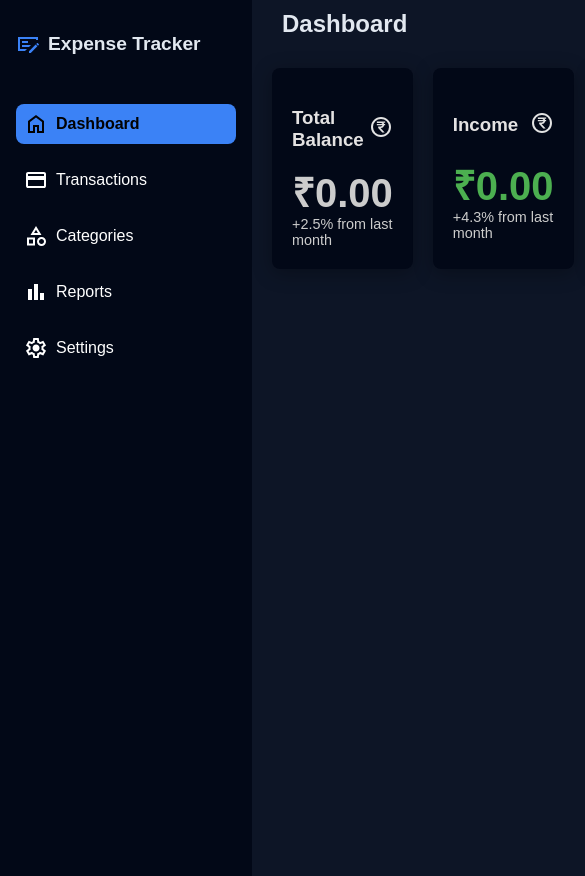
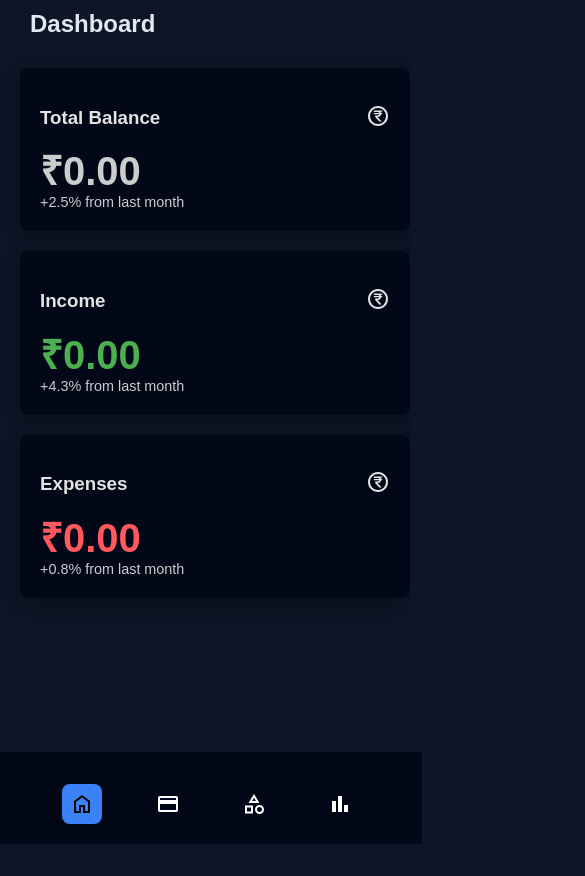
Before and after one commit to Shubhajeetgithub/Expense-tracker, a React (Vite) app in the folder frontend/: page / in a window 390 px wide. Shown: the top 876 px of the page, 585 px wide, since content can reach past the window. After the commit the page ends 844 px from the top, so only its background shows below. Built offline with nearby package versions, Linux system fonts and the light colour scheme.

Commit message:
Fixed mobile layout

```diff
--- a/frontend/src/components/Sidebar.css
+++ b/frontend/src/components/Sidebar.css
@@ -54,3 +54,28 @@
   transition: fill 0.3s ease;
   transition: font-weight 0.3s ease;
 }
+
+/* mobile layout */
+@media(max-width: 800px) {
+  .sidebar {
+    height: 60px;
+    width: 100%;
+    position: fixed;
+    bottom: 0;
+    z-index: 100;
+    h2 {
+      display: none;
+    }
+    nav ul .nav-link li .text{
+      display: none;
+    }
+    ul {
+      display: flex;
+      justify-content: space-evenly;
+      align-items: center;
+    }
+    nav ul .nav-link li svg {
+      margin-right: 0;
+    }
+  }
+}
--- a/frontend/src/components/Sidebar.tsx
+++ b/frontend/src/components/Sidebar.tsx
@@ -13,27 +13,24 @@ export default function Sidebar() {
                     <NavLink to="/" className={({isActive}) => isActive ? 'nav-link active' : 'nav-link'}>
                     <li>
                         <svg xmlns="http://www.w3.org/2000/svg" height="24px" viewBox="0 -960 960 960" width="24px" fill="#e3e3e3"><path d="M240-200h120v-240h240v240h120v-360L480-740 240-560v360Zm-80 80v-480l320-240 320 240v480H520v-240h-80v240H160Zm320-350Z"/></svg>
-                        Dashboard
+                        <div className="text">Dashboard</div>
                     </li>
                     </NavLink>
                     <NavLink to="/transactions" className={({isActive}) => isActive ? 'nav-link active' : 'nav-link'}>
                     <li><svg xmlns="http://www.w3.org/2000/svg" height="24px" viewBox="0 -960 960 960" width="24px" fill="#e3e3e3"><path d="M880-720v480q0 33-23.5 56.5T800-160H160q-33 0-56.5-23.5T80-240v-480q0-33 23.5-56.5T160-800h640q33 0 56.5 23.5T880-720Zm-720 80h640v-80H160v80Zm0 160v240h640v-240H160Zm0 240v-480 480Z"/></svg>
-                        Transactions
+                        <div className="text">Transactions</div>
                     </li>
                     </NavLink>
                     <NavLink to="/categories" className={({isActive}) => isActive ? 'nav-link active' : 'nav-link'}>
                     <li><svg xmlns="http://www.w3.org/2000/svg" height="24px" viewBox="0 -960 960 960" width="24px" fill="#e3e3e3"><path d="m260-520 220-360 220 360H260ZM700-80q-75 0-127.5-52.5T520-260q0-75 52.5-127.5T700-440q75 0 127.5 52.5T880-260q0 75-52.5 127.5T700-80Zm-580-20v-320h320v320H120Zm580-60q42 0 71-29t29-71q0-42-29-71t-71-29q-42 0-71 29t-29 71q0 42 29 71t71 29Zm-500-20h160v-160H200v160Zm202-420h156l-78-126-78 126Zm78 0ZM360-340Zm340 80Z"/></svg>
-                        Categories
+                        <div className="text">Categories</div>
                     </li>
                     </NavLink>
                     <NavLink to="/reports" className={({isActive}) => isActive ? 'nav-link active' : 'nav-link'}>
                     <li><svg xmlns="http://www.w3.org/2000/svg" height="24px" viewBox="0 -960 960 960" width="24px" fill="#e3e3e3"><path d="M640-160v-280h160v280H640Zm-240 0v-640h160v640H400Zm-240 0v-440h160v440H160Z"/></svg>
-                        Reports
+                        <div className="text">Reports</div>
                     </li>
                     </NavLink>
-                    <li><svg xmlns="http://www.w3.org/2000/svg" height="24px" viewBox="0 -960 960 960" width="24px" fill="#e3e3e3"><path d="m370-80-16-128q-13-5-24.5-12T307-235l-119 50L78-375l103-78q-1-7-1-13.5v-27q0-6.5 1-13.5L78-585l110-190 119 50q11-8 23-15t24-12l16-128h220l16 128q13 5 24.5 12t22.5 15l119-50 110 190-103 78q1 7 1 13.5v27q0 6.5-2 13.5l103 78-110 190-118-50q-11 8-23 15t-24 12L590-80H370Zm70-80h79l14-106q31-8 57.5-23.5T639-327l99 41 39-68-86-65q5-14 7-29.5t2-31.5q0-16-2-31.5t-7-29.5l86-65-39-68-99 42q-22-23-48.5-38.5T533-694l-13-106h-79l-14 106q-31 8-57.5 23.5T321-633l-99-41-39 68 86 64q-5 15-7 30t-2 32q0 16 2 31t7 30l-86 65 39 68 99-42q22 23 48.5 38.5T427-266l13 106Zm42-180q58 0 99-41t41-99q0-58-41-99t-99-41q-59 0-99.5 41T342-480q0 58 40.5 99t99.5 41Zm-2-140Z"/></svg>
-                        Settings
-                    </li>
                 </ul>
             </nav>
         </aside>
--- a/frontend/src/pages/Dashboard.css
+++ b/frontend/src/pages/Dashboard.css
@@ -11,3 +11,8 @@
   padding: 20px;
   gap: 20px;
 }
+@media(max-width: 800px) {
+  .summary {
+    flex-direction: column;
+  }
+}
--- a/frontend/src/pages/Layout.css
+++ b/frontend/src/pages/Layout.css
@@ -2,3 +2,14 @@
   display: grid;
   grid-template-columns: 1fr 5fr;
 }
+
+/* mobile layout */
+@media(max-width: 800px) {
+  .layout {
+    grid-template-columns: 1fr;
+    .outlet {
+      padding-bottom: 80px;
+    }
+  }
+
+}
--- a/frontend/src/pages/Layout.tsx
+++ b/frontend/src/pages/Layout.tsx
@@ -6,7 +6,9 @@ function Layout() {
   return (
     <div className='layout'>
       <Sidebar />
-      <Outlet />
+      <div className="outlet">
+        <Outlet />
+      </div>
     </div>
   )
 }
```
Also changed, not shown: 1 other file (tests, documents, lock files or other folders).
